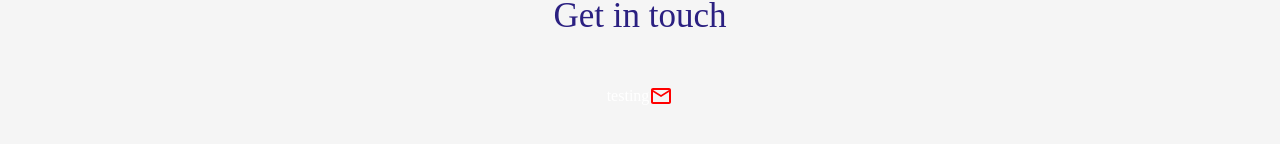
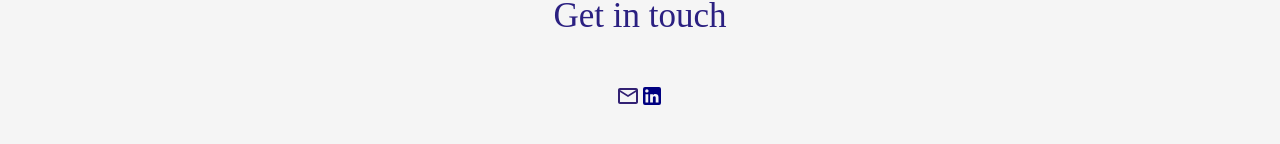
Before and after one commit to alyssaleanne98/Unit-4-project-frontend, a React (Create React App) app: page / in a window 1280 px wide. Shown: the part 2679-2823 px from the top of the page. Built offline with nearby package versions, Linux system fonts and the light colour scheme.

Commit message:
linkedin icon added

```diff
--- a/src/components/Section.css
+++ b/src/components/Section.css
@@ -72,9 +72,12 @@ section {
 } */
 
 .email-icon {
-  color: red;
-  height: 100px;
+  color: rgb(50, 33, 115);
+  font-size: 10px;
 
+}
+.linkedIn-icon {
+  color: navy;
 }
 
 
--- a/src/components/Section.jsx
+++ b/src/components/Section.jsx
@@ -1,6 +1,7 @@
 import React from "react";
 import "./Section.css"
 import MailOutlineIcon from '@mui/icons-material/MailOutline';
+import LinkedInIcon from '@mui/icons-material/LinkedIn';
 
 
 const Section = () => {
@@ -30,8 +31,8 @@ const Section = () => {
 
             <section className='footer' id='footer-section'>
               <div className="footer-heading">Get in touch</div>
-              <div className="sub-heading">testing</div>
-              <MailOutlineIcon className="email-icon" />
+              <MailOutlineIcon className="email-icon">EMAIL</MailOutlineIcon>
+              <LinkedInIcon className="linkedIn-icon">LinkedIn</LinkedInIcon>
             </section>
         </main>
     );
```
